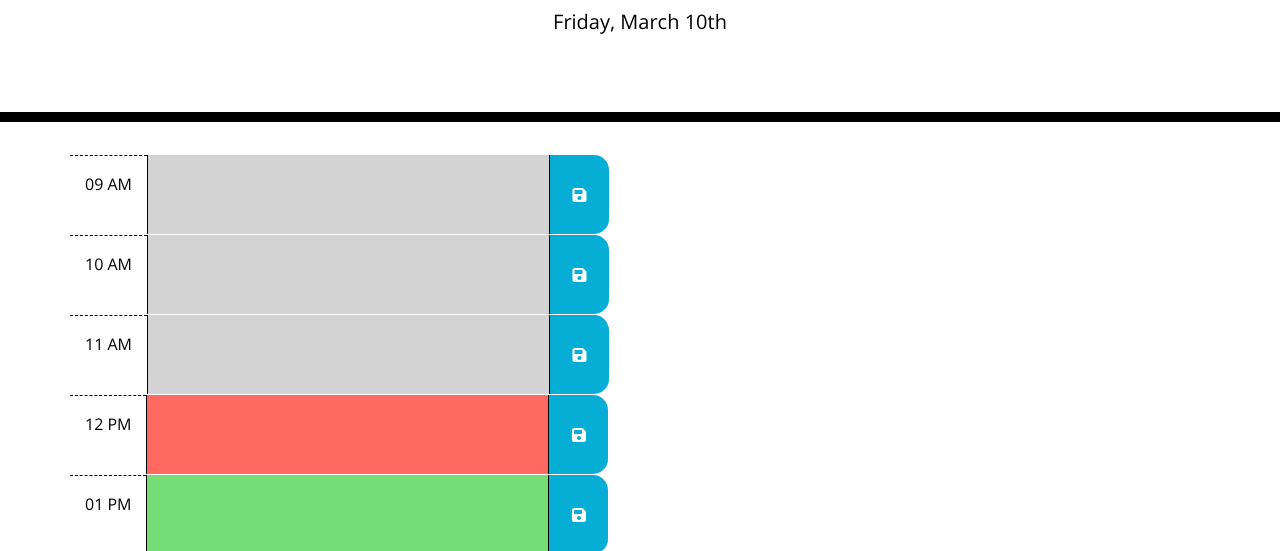
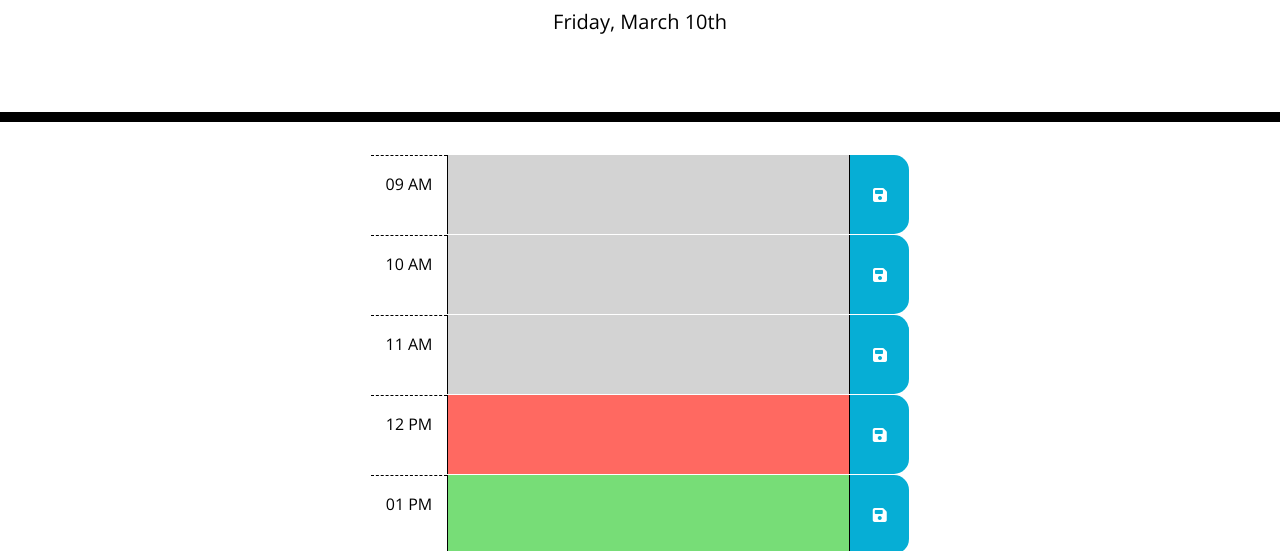
Before and after one commit to Pedrobe9/workd-day-scheduler, a plain HTML site: page index.html in a window 1280 px wide. Shown: the part 182-733 px from the top of the page. Drawn offline with nearby package versions, Linux system fonts and the light colour scheme.

Commit message:
Modified css to center the application

```diff
--- a/index.html
+++ b/index.html
@@ -22,9 +22,12 @@
     <p class="lead">A simple calendar app for scheduling your work day</p>
     <p id="currentDay" class="lead">Monday, January 1st</p>
   </header>
-  <div class="container">
-    <!-- Timeblocks go here -->
+  <div class="time-block">
+    <div class="container">
+      <!-- Timeblocks go here -->
+    </div>
   </div>
+
 
   <!--jQuery and moment library script-->
   <script src="https://cdnjs.cloudflare.com/ajax/libs/jquery/3.2.1/jquery.min.js"></script>
--- a/script.js
+++ b/script.js
@@ -3,22 +3,21 @@ $(document).ready(function(){
   // Reference to DOM elements
   let currentDayEl = $('#currentDay');
   let containerDiv = $("div:first");
-  //Make save button with class .saveBtn
+  // Global variables
   let saveBtn;
   var inputArea;
   var index;
   var indexId;
   // Array to store in LocalStorage
   var todos = [];
-  //containerDiv.addClass('time-block')
 
+  // time using moment.js
   let currentDate = moment().format("dddd, MMMM Do");
   currentDayEl.text(currentDate);
-
-  // time using moment.js
   let date = moment().format("DD-MM-YYYY");
   let time24 = moment().format("H");
 
+  //function to display the rows making the scheduler
   function drawRow(timeSlotText) {
     //Color of textarea changes with time
     let currentClass;
@@ -26,6 +25,7 @@ $(document).ready(function(){
      // Time slot creation
     let timeSlot = $('<p class="hour">');
     timeSlot.text(timeSlotText);
+
     // Work out time for comparison using time24.
     let timeCompSlot;
     if (timeSlot.text().includes('AM')) {
@@ -68,24 +68,19 @@ $(document).ready(function(){
     if (storedTodos !== null) {
       todos = storedTodos;
     }
-    //console.log("$('.time-block'):", $('.time-block'));
-    //console.log("containerDiv'):", containerDiv);
-    //console.log("inputNote-drawrows:", inputNote);
   }
 
   //Store data in localStore
   function storeData(event) {
-    console.log("element: click before event.target");
     var element = event.target;
-    console.log("event.target:", event.target);
+
     // If that element is a <i>...
     if (element.matches("I") === true) {
       // Identify which slot was clicked
       index = element.getAttribute('data-index');
       indexId = '#' + index;
-      console.log("indexId: ", indexId);
+
       // Get inputNote into array to store
-      console.log("$(indexId).val():", $(indexId).val());
       var obj = {};
       obj[index] = $(indexId).val();
       obj.date = date;
@@ -95,7 +90,7 @@ $(document).ready(function(){
       if (todos === null) {
       todos = [];
       }
-      console.log("todo:", obj, "todos:", todos);
+
       // Adding item searched to array if it is not already in it
       if (obj !== null && obj !== undefined) {
         todos.push(obj);
@@ -103,29 +98,7 @@ $(document).ready(function(){
         localStorage.setItem('todos', JSON.stringify(todos));
 
       }
-
-
     }
-    /*//event.preventDefault();
-    console.log("element: storeData before");
-    var element = event.target;
-    console.log("event.target:", event.target);
-    // If that element is a button...
-    if (element.matches("button") === true) {
-      // Identify which slot was clicked
-      var index = element.attr('data-index');
-      console.log("element: ", element);
-      // Store updated data in localStorage, check if previous data
-      todos = window.localStorage.getItem('todos');
-      plannerData = JSON.parse(todos);
-      // Get inputNote into array to store
-      console.log("ok");
-      var todo = {index:inputNote};
-      todos.push(todo);
-      // Stringify and set data key in localStorage to an array
-      window.localStorage.setItem("todos", JSON.stringify(todos));
-    }*/
-
   }
 
 
@@ -145,58 +118,29 @@ $(document).ready(function(){
       }
       drawRow(timeSlotText);
   }
-  console.log("element: bclick");
-  //saveBtn.on("click", storeData());
+
 
   function dataInStore() {
+    // Check if there is data in locaStore
     todos = window.localStorage.getItem('todos');
     todos = JSON.parse(todos);
-    console.log("dataInStore-midle1-todos:", todos);
+    // If there is data, retrieve and display it on the scheduler
     if(todos) {
-      console.log("todos[0].date", todos[0].date);
+      //Loop through data and scheduler rows and match both
       for(let i = 0; i < todos.length; i++) {
         if(todos[i].date === date) {
           for(let j = 9; j < 18; j++) {
+            // Display data in right row of scheduler
             if(todos[i]['slot' + j]) {
-              console.log("dataInStore-midle2", todos[i]['slot' + j]);
               $('#slot' + j).val(todos[i]['slot' + j]);
             }
           }
-
-
-          //console.log(todos[i][index], "---", $(indexId), "-----", $(indexId).val(todos[i][index]));
-
-        //As seen in https://api.jquery.com/jquery.each/   (jQuery.each(array, callback))
-        /*jQuery.each('textarea', function(txtA) {
-          let txtArea = $('textarea')[txtA];
-          console.log("dataInStore-midle3", txtArea, "tid:", txtArea.getAttribute('id'));
-          $('#' + txtArea.getAttribute('id')).val(todos[txtArea.getAttribute('id')]);
-          console.log("dataInStore-end");
-        })*/
         }
       }
-
     }
   }
   dataInStore();
 
-  containerDiv.on("click", storeData);/*function(event) {
-  //event.preventDefault();
-  console.log("element: click before event.target");
-  var element = event.target;
-  // If that element is a <i>...
-  if (element.matches("I") === true) {
-    // Identify which slot was clicked
-    var index = element.getAttribute('data-index');
-    var indexId = '#' + index;
-    console.log("indexId: ", indexId);
-    // Get inputNote into array to store
-    console.log("$(indexId).val():", $(indexId).val());
-    var todo = {index:$(indexId).val()};
-    todos.push(todo);
-    // Stringify and set data key in localStorage to an array
-    window.localStorage.setItem("todos", JSON.stringify(todos));
-    }
-  });*/
+  containerDiv.on("click", storeData);
 
 });
--- a/style.css
+++ b/style.css
@@ -26,7 +26,9 @@ textarea {
 }
 
 .time-block {
-  text-align: center;
+  display: flex;
+  flex-direction: column;
+  align-items: center;
   border-radius: 15px;
 }
 
```
